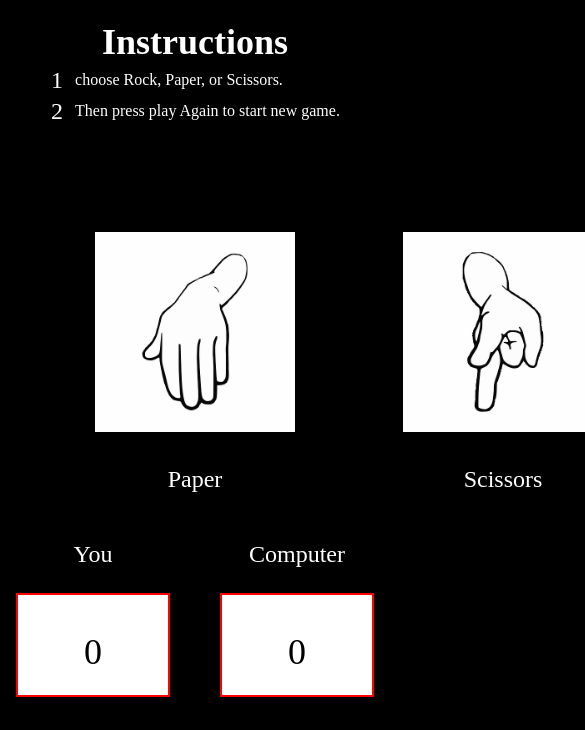
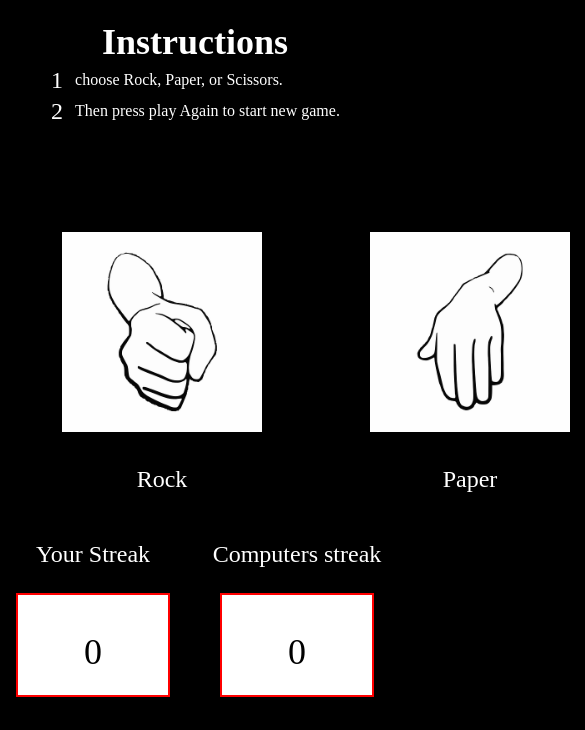
Before and after one commit to alittle1988/RockPaperScissors, a plain HTML site: page index.html in a window 390 px wide. Shown: the part 311-1041 px from the top of the page, 585 px wide, since content can reach past the window. Drawn offline with Linux system fonts and the light colour scheme.

Commit message:
made responsive

```diff
--- a/index.html
+++ b/index.html
@@ -60,13 +60,13 @@
         </div>
         <div class="streakCounter">
             <div class="counterDiv">
-                <p>You</p>
+                <p>Your Streak</p>
                 <div class="counter" id="yourStreak">
                     <p id="yourCounter"></p>
                 </div>
             </div>
             <div class="counterDiv">
-                <p>Computer</p>
+                <p>Computers streak</p>
                 <div class="counter" id="computerStreak">
                     <p id="computerCounter"></p>
                 </div>
--- a/style.css
+++ b/style.css
@@ -39,7 +39,7 @@ main {
 .game-selector {
     text-align: center;
     margin-top: 50px;
-    display: flex;
+    display: inline-flex;
     justify-content: center;
     font-size: 24px;
 }
```
Also changed, not shown: 1 other file.
